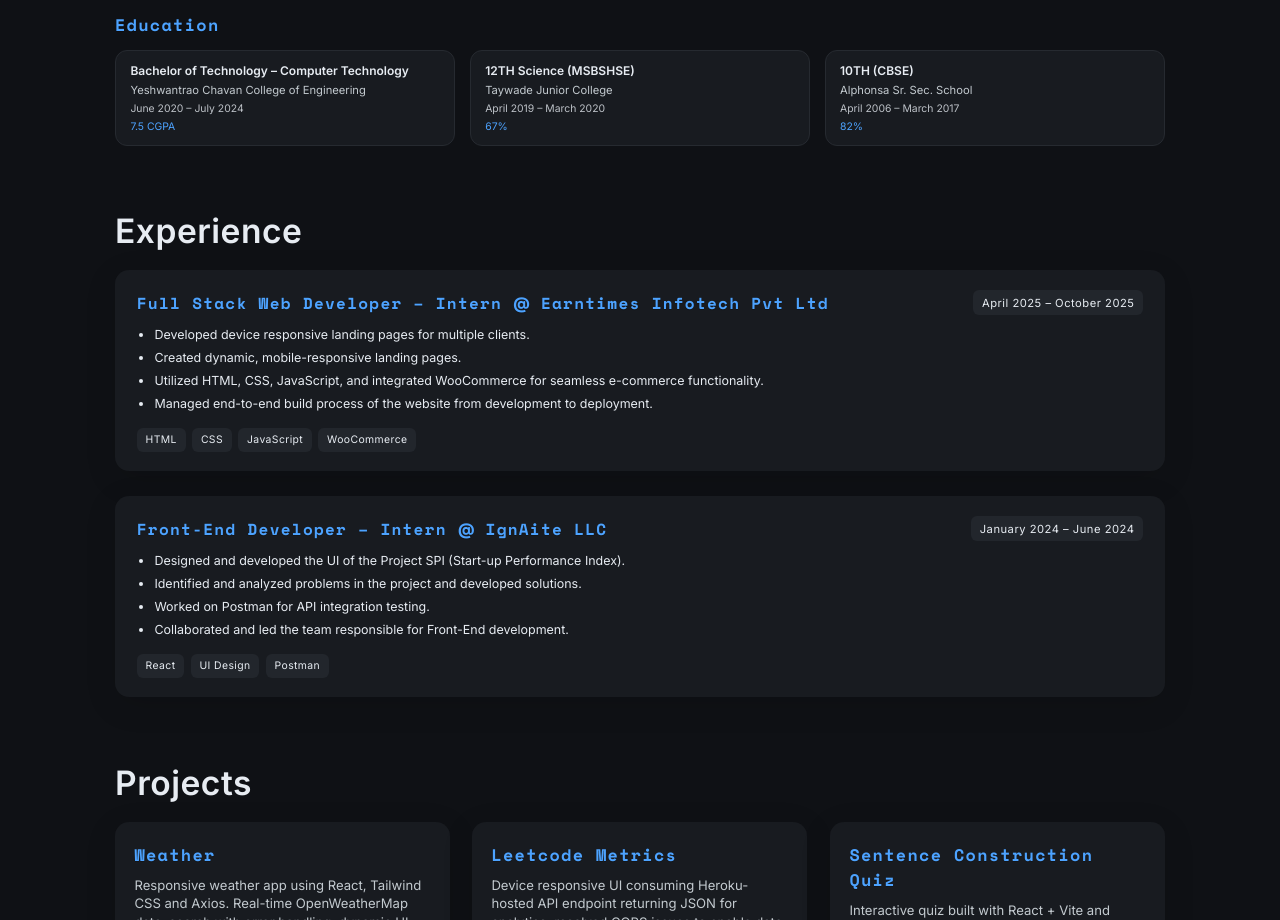
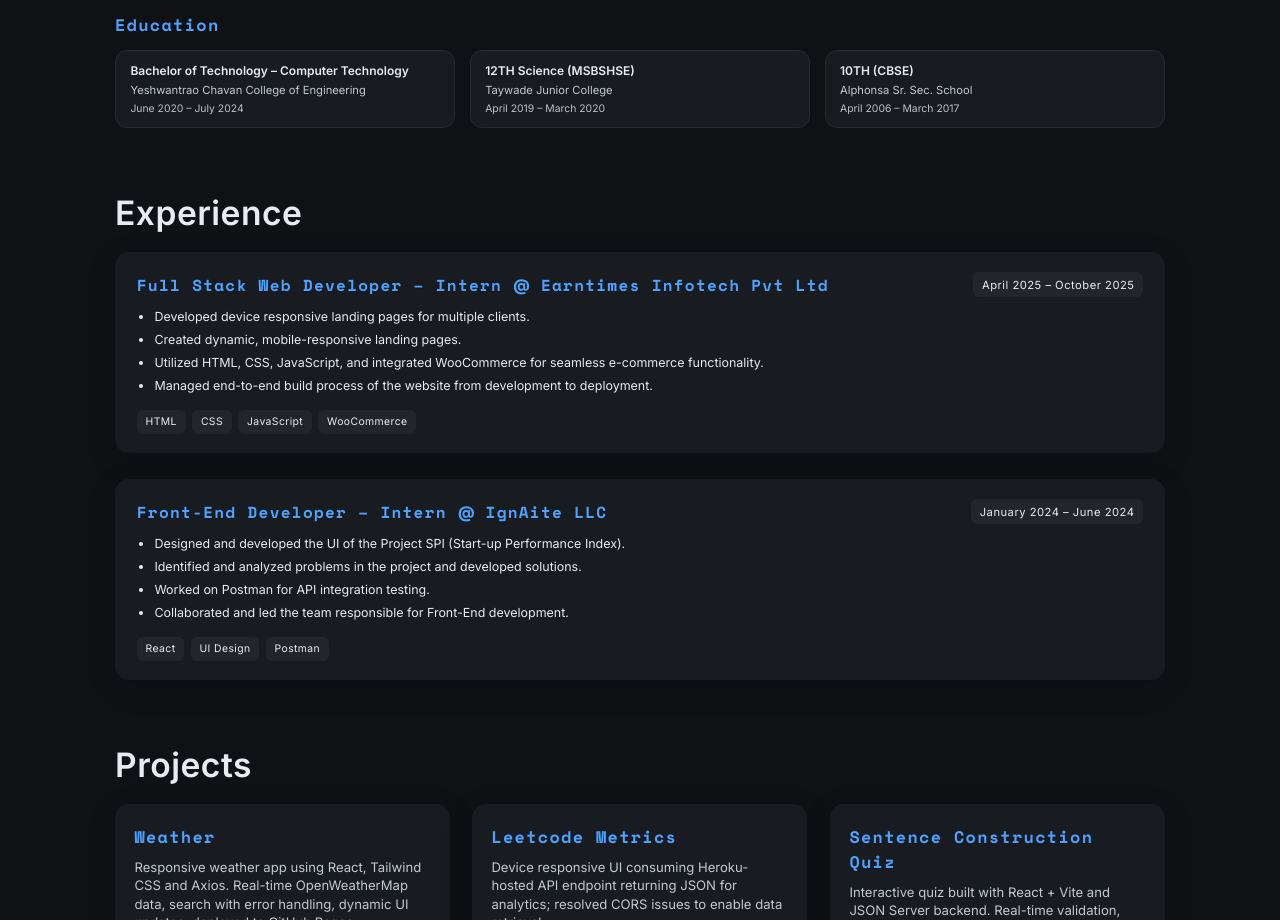
Before and after one commit to Arpit-Kumbhare/Portfolio, a React (Vite) app in the folder frontend/: page / in a window 1280 px wide. Shown: the part 1520-2440 px from the top of the page. Built offline with nearby package versions, Linux system fonts and the light colour scheme.

Commit message:
chore: removed class:edu-grade

```diff
--- a/frontend/src/components/About.jsx
+++ b/frontend/src/components/About.jsx
@@ -62,7 +62,7 @@ const About = () => {
                 <span className="edu-degree">{e.degree}</span>
                 <span className="edu-inst">{e.institution}</span>
                 <span className="edu-period">{e.period}</span>
-                {e.grade && <span className="edu-grade">{e.grade}</span>}
+                {/* {e.grade && <span className="edu-grade">{e.grade}</span>} */}
               </li>
             ))}
           </ul>
```
